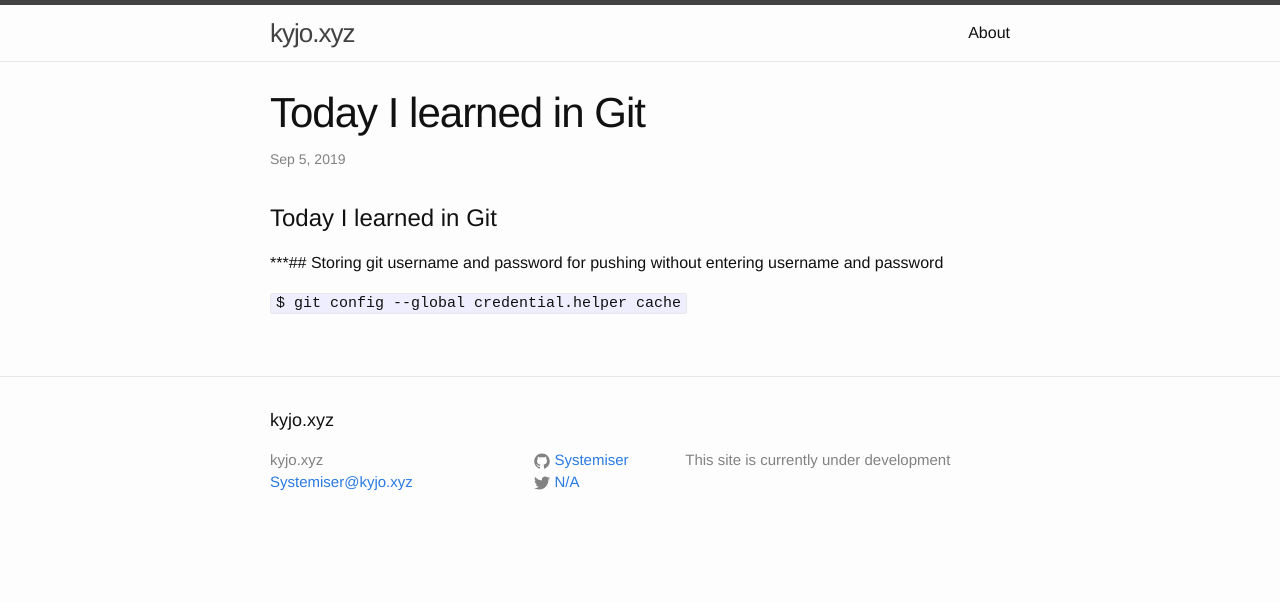
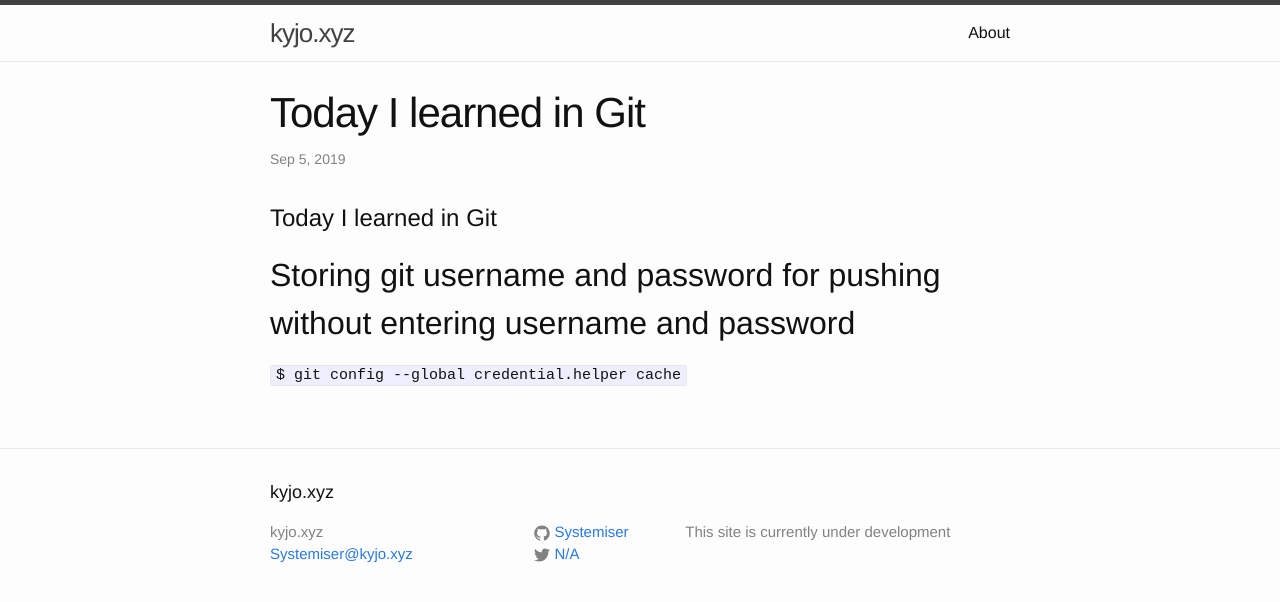
Before and after one commit to Systemiser/Systemiser.github.io, a Jekyll site: the page built from _posts/2019-09-05-Today-I-Learned-in-Git.markdown, in a window 1280 px wide. Shown: the top 602 px of the page. Built offline with Jekyll 4.4.1, drawn with Linux system fonts in a browser that asks for light colours.

```diff
--- a/_posts/2019-09-05-Today-I-Learned-in-Git.markdown
+++ b/_posts/2019-09-05-Today-I-Learned-in-Git.markdown
@@ -4,7 +4,6 @@ title: "Today I learned in Git"
 ---
 
 # Today I learned in Git
-
-***## Storing git username and password for pushing without entering username and password
+## Storing git username and password for pushing without entering username and password
 
 `$ git config --global credential.helper cache`
```
